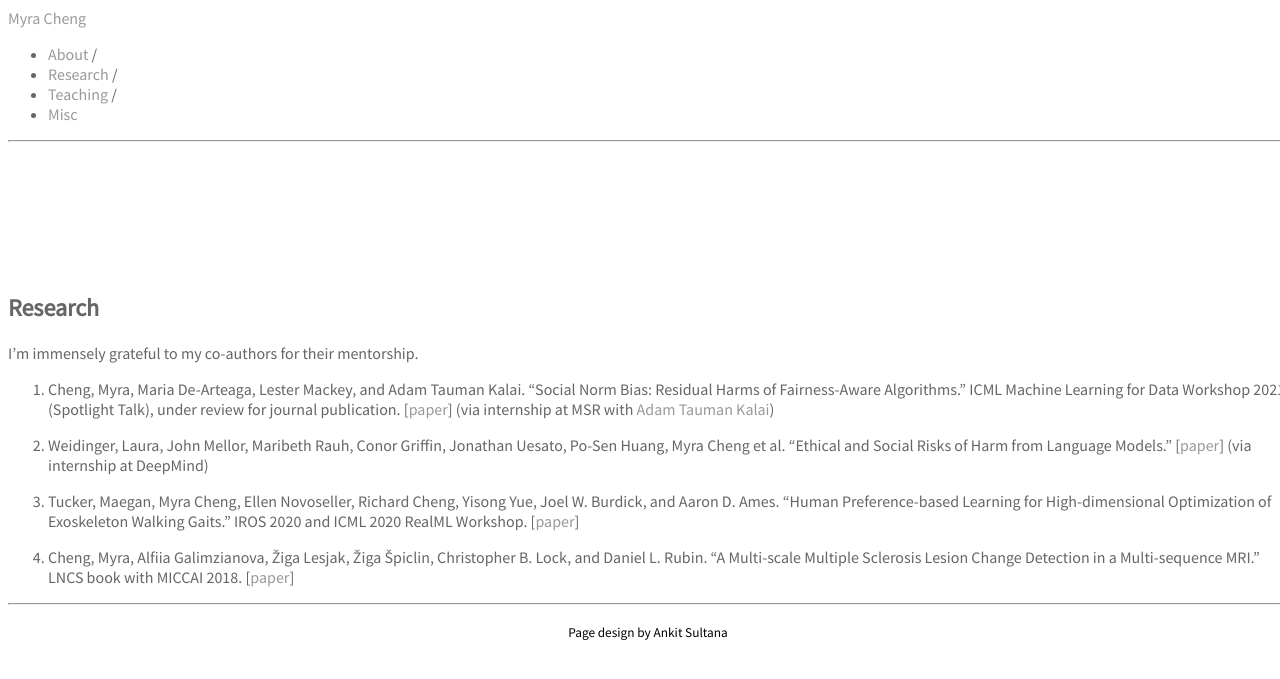
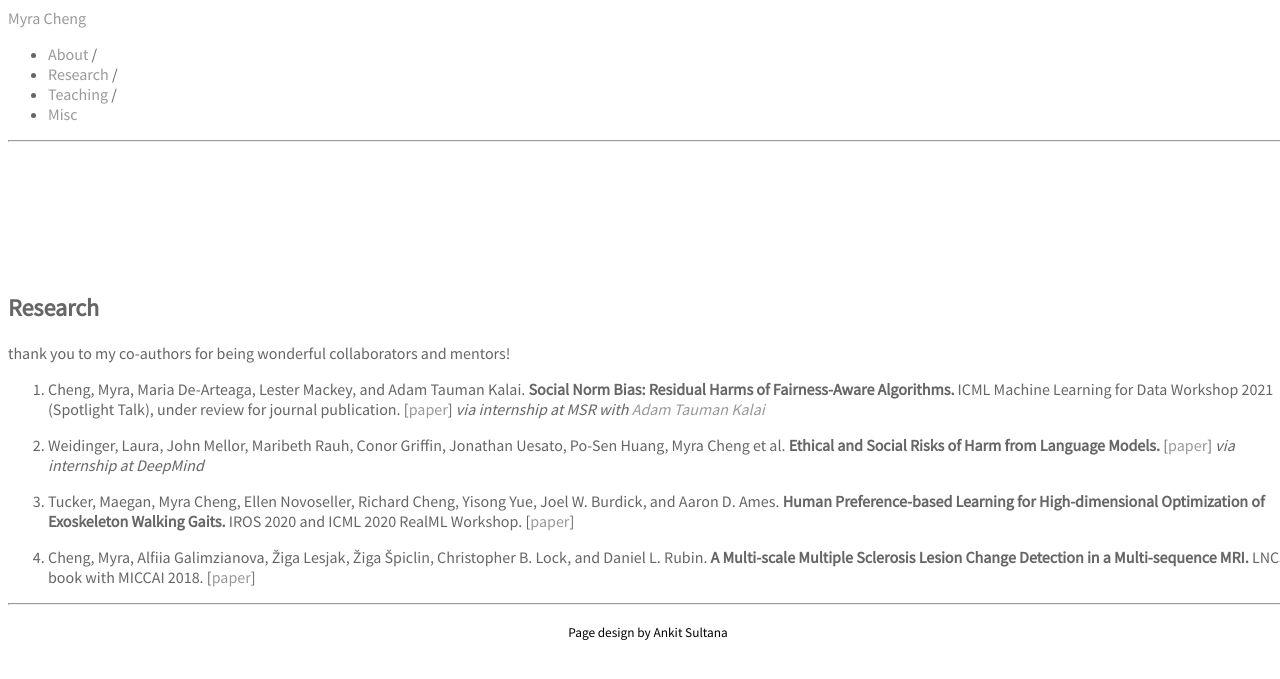
Before and after one commit to myracheng/myracheng.github.io, a Jekyll site: the page built from research.md, in a window 1280 px wide. Shown: the top 679 px of the page. Built offline with Jekyll 4.4.1, drawn with Linux system fonts in a browser that asks for light colours; some web fonts are replaced; our own code applies the rules of GitHub Pages for plain Markdown files.

Commit message:
Update research.md
hierarchical text

```diff
--- a/research.md
+++ b/research.md
@@ -1,15 +1,14 @@
 ## Research
 
-I'm immensely grateful to my co-authors for their mentorship.
+thank you to my co-authors for being wonderful collaborators and mentors!
 
-1. Cheng, Myra, Maria De-Arteaga, Lester Mackey, and Adam Tauman Kalai. "Social Norm Bias: Residual Harms of Fairness-Aware Algorithms." ICML Machine Learning for Data Workshop 2021 (Spotlight Talk), under review for journal publication.
+1. Cheng, Myra, Maria De-Arteaga, Lester Mackey, and Adam Tauman Kalai. **Social Norm Bias: Residual Harms of Fairness-Aware Algorithms.** ICML Machine Learning for Data Workshop 2021 (Spotlight Talk), under review for journal publication.
 [[paper](https://arxiv.org/pdf/2108.11056.pdf)]
-(via internship at MSR with <a href="https://www.microsoft.com/en-us/research/people/adum/">Adam Tauman Kalai</a>)
+_via internship at MSR with <a href="https://www.microsoft.com/en-us/research/people/adum/">Adam Tauman Kalai</a>_
 
-2. Weidinger, Laura, John Mellor, Maribeth Rauh, Conor Griffin, Jonathan Uesato, Po-Sen Huang, Myra Cheng et al. "Ethical and Social Risks of Harm from Language Models." [[paper](https://dpmd.ai/llm-ethics)]
-(via internship at DeepMind)
+2. Weidinger, Laura, John Mellor, Maribeth Rauh, Conor Griffin, Jonathan Uesato, Po-Sen Huang, Myra Cheng et al. **Ethical and Social Risks of Harm from Language Models.** [[paper](https://dpmd.ai/llm-ethics)] _via internship at DeepMind_
 
-3. Tucker, Maegan, Myra Cheng, Ellen Novoseller, Richard Cheng, Yisong Yue, Joel W. Burdick, and Aaron D. Ames. "Human Preference-based Learning for High-dimensional Optimization of Exoskeleton Walking Gaits." IROS 2020 and ICML 2020 RealML Workshop.
+3. Tucker, Maegan, Myra Cheng, Ellen Novoseller, Richard Cheng, Yisong Yue, Joel W. Burdick, and Aaron D. Ames. **Human Preference-based Learning for High-dimensional Optimization of Exoskeleton Walking Gaits.** IROS 2020 and ICML 2020 RealML Workshop.
 [[paper](https://arxiv.org/pdf/2003.06495.pdf)]
 
-4. Cheng, Myra, Alfiia Galimzianova, Žiga Lesjak, Žiga Špiclin, Christopher B. Lock, and Daniel L. Rubin. "A Multi-scale Multiple Sclerosis Lesion Change Detection in a Multi-sequence MRI." LNCS book with MICCAI 2018. [[paper](https://web.stanford.edu/group/rubinlab/pubs/Cheng-2018-AMulti-scaleMultipleSclerosis.pdf)]
+4. Cheng, Myra, Alfiia Galimzianova, Žiga Lesjak, Žiga Špiclin, Christopher B. Lock, and Daniel L. Rubin. **A Multi-scale Multiple Sclerosis Lesion Change Detection in a Multi-sequence MRI.** LNCS book with MICCAI 2018. [[paper](https://web.stanford.edu/group/rubinlab/pubs/Cheng-2018-AMulti-scaleMultipleSclerosis.pdf)]
```
